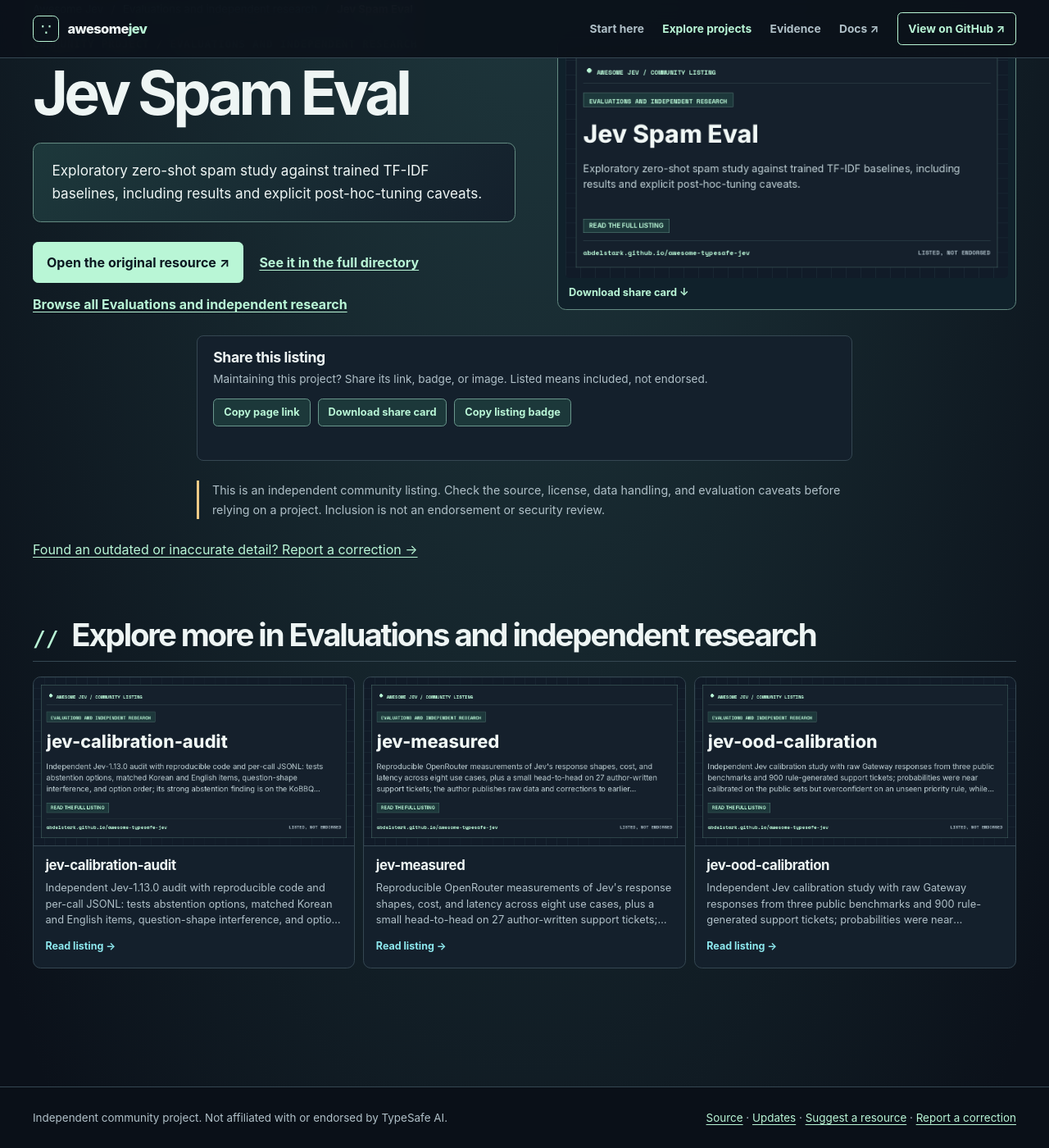
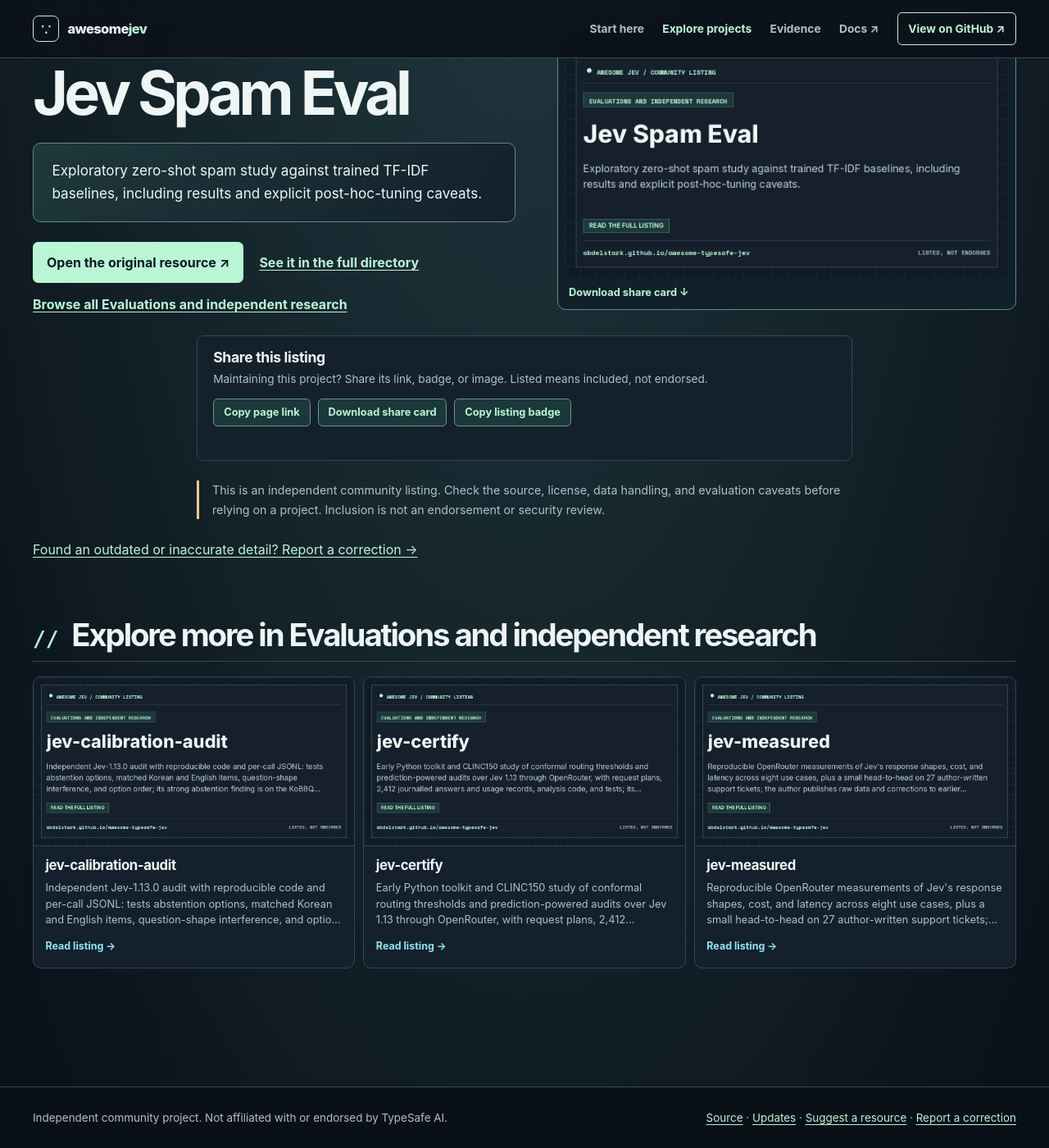
Before and after one commit to AbdelStark/awesome-typesafe, a Jekyll site: the page built from projects/gh-bitnovus-jev-spam-eval.html, in a window 1280 px wide and 1400 px high, scrolled down 126 px. Shown: the whole window at 82% size. Built offline with Jekyll 4.4.1, drawn with Linux system fonts in a browser that asks for light colours.

Commit message:
Add source-backed routing certification study

```diff
--- a/assets/style.css
+++ b/assets/style.css
@@ -156,6 +156,7 @@
 
 .field-evidence { display: grid; grid-template-columns: repeat(2, minmax(0, 1fr)); gap: .75rem; margin: 1.3rem 0 1.5rem; }
 .field-evidence__card { min-width: 0; padding: 1.2rem 1.35rem; border: 1px solid #536d72; border-radius: .55rem; background: var(--panel); overflow-wrap: anywhere; }
+.field-evidence__card:last-child:nth-child(odd) { grid-column: 1 / -1; }
 .field-evidence__card:hover { border-color: var(--mint); }
 .field-evidence__number { color: var(--gold); font: 700 .7rem/1.5 ui-monospace, SFMono-Regular, Consolas, monospace; letter-spacing: .08em; }
 .field-evidence h4 { margin: .3rem 0 .85rem; color: var(--text); font-size: 1.22rem; line-height: 1.3; letter-spacing: -.025em; }
--- a/categories/evaluations-and-independent-research.html
+++ b/categories/evaluations-and-independent-research.html
@@ -47,6 +47,11 @@
     description: "Independent Jev-1.13.0 audit with reproducible code and per-call JSONL: tests abstention options, matched Korean and English items, question-shape interference, and option order; its strong abstention finding is on the KoBBQ dataset, not a universal calibration guarantee."
     permalink: "/projects/gh-jujumilk3-jev-calibration-audit/"
     image: "/assets/cards/gh-jujumilk3-jev-calibration-audit.png"
+  - name: "jev-certify"
+    url: "https://github.com/nikkoxgonzales/jev-certify"
+    description: "Early Python toolkit and CLINC150 study of conformal routing thresholds and prediction-powered audits over Jev 1.13 through OpenRouter, with request plans, 2,412 journalled answers and usage records, analysis code, and tests; its per-incoming-query risk bound depends on matching calibration and deployment traffic, and the study shows the scope gate missing its target after out-of-scope prevalence shifts while fallback accuracy remains unmeasured."
+    permalink: "/projects/gh-nikkoxgonzales-jev-certify/"
+    image: "/assets/cards/gh-nikkoxgonzales-jev-certify.png"
   - name: "jev-measured"
     url: "https://github.com/WallerChen/jev-measured"
     description: "Reproducible OpenRouter measurements of Jev's response shapes, cost, and latency across eight use cases, plus a small head-to-head on 27 author-written support tickets; the author publishes raw data and corrections to earlier comparison errors."
--- a/projects/gh-bitnovus-jev-spam-eval.html
+++ b/projects/gh-bitnovus-jev-spam-eval.html
@@ -15,12 +15,12 @@
     permalink: "/projects/gh-jujumilk3-jev-calibration-audit/"
     description: "Independent Jev-1.13.0 audit with reproducible code and per-call JSONL: tests abstention options, matched Korean and English items, question-shape interference, and option order; its strong abstention finding is on the KoBBQ dataset, not a universal calibration guarantee."
     image: "/assets/cards/gh-jujumilk3-jev-calibration-audit.png"
+  - name: "jev-certify"
+    permalink: "/projects/gh-nikkoxgonzales-jev-certify/"
+    description: "Early Python toolkit and CLINC150 study of conformal routing thresholds and prediction-powered audits over Jev 1.13 through OpenRouter, with request plans, 2,412 journalled answers and usage records, analysis code, and tests; its per-incoming-query risk bound depends on matching calibration and deployment traffic, and the study shows the scope gate missing its target after out-of-scope prevalence shifts while fallback accuracy remains unmeasured."
+    image: "/assets/cards/gh-nikkoxgonzales-jev-certify.png"
   - name: "jev-measured"
     permalink: "/projects/gh-wallerchen-jev-measured/"
     description: "Reproducible OpenRouter measurements of Jev's response shapes, cost, and latency across eight use cases, plus a small head-to-head on 27 author-written support tickets; the author publishes raw data and corrections to earlier comparison errors."
     image: "/assets/cards/gh-wallerchen-jev-measured.png"
-  - name: "jev-ood-calibration"
-    permalink: "/projects/gh-scienthoon-jev-ood-calibration/"
-    description: "Independent Jev calibration study with raw Gateway responses from three public benchmarks and 900 rule-generated support tickets; probabilities were near calibrated on the public sets but overconfident on an unseen priority rule, while the Boolean question showed a different error direction. The synthetic task is one family and the Gateway did not expose a fixed model version."
-    image: "/assets/cards/gh-scienthoon-jev-ood-calibration.png"
 ---
```
Also changed, not shown: projects/gh-anessbelbati-jev-rerank-bench.html (+4 -4 lines), projects/gh-jujumilk3-jev-calibration-audit.html (+4 -4 lines), projects/gh-nikkoxgonzales-jev-certify.html (added, +26 -0 lines), README.md, assets/cards/gh-nikkoxgonzales-jev-certify.png (added), assets/category-cards/evaluations-and-independent-research.png, resources.json.
